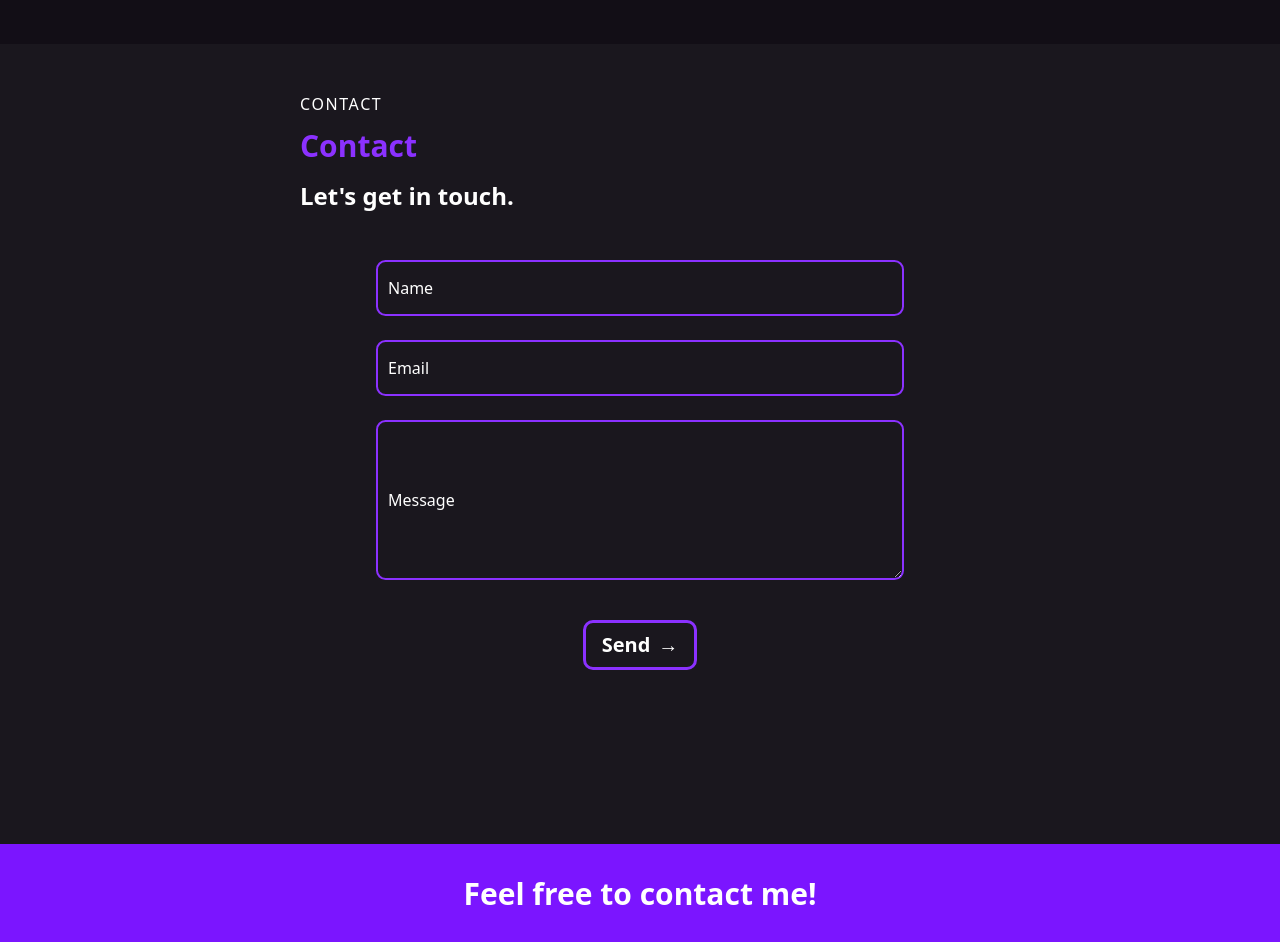
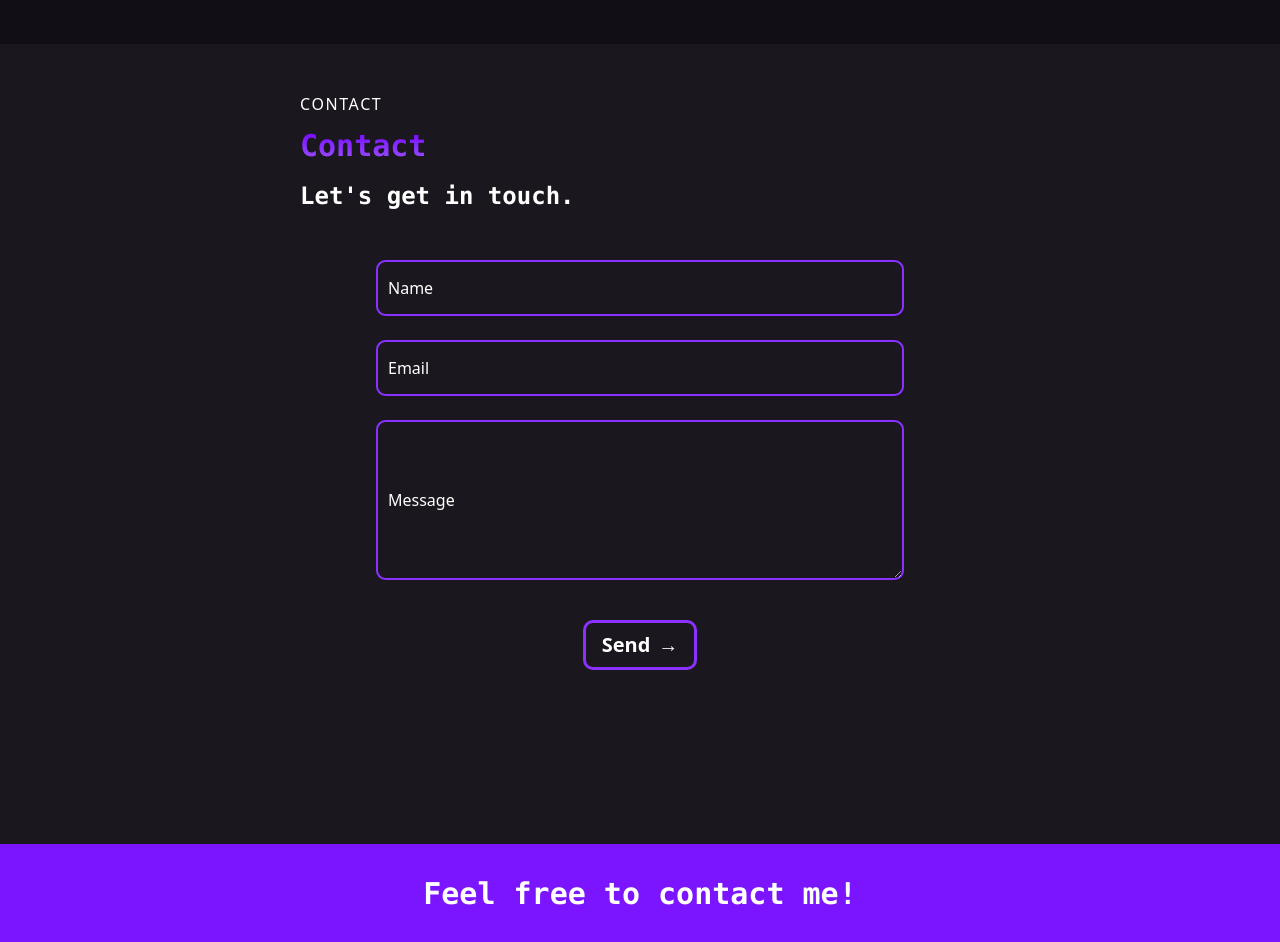
Before and after one commit to linusehle/linusehle-portfolio, a Vue app: page / in a window 1280 px wide. Shown: the part 4600-5542 px from the top of the page. Built offline with nearby package versions, Linux system fonts and the light colour scheme.

Commit message:
feat: added linar-gradient text color

```diff
--- a/src/components/Footer.vue
+++ b/src/components/Footer.vue
@@ -2,7 +2,7 @@
     <body class="bg-[#120e16]">
         <div class="bg-[#7b15ff] flex flex-col">
             <div class="flex justify-center my-8">
-                <span class="text-white font-bold text-3xl">Feel free to contact me!</span>
+                <span class="text-white font-bold font-mono text-3xl">Feel free to contact me!</span>
             </div>
             <div class="flex justify-center space-x-6 text-white">
                 <div>
@@ -100,6 +100,7 @@ button {
   z-index: 1;
   overflow: hidden;
   outline: 2px solid #fff;
+  font-family: monospace;
 }
 button:hover {
 color: white;
--- a/src/components/Home.vue
+++ b/src/components/Home.vue
@@ -238,10 +238,10 @@
                 <span class="font-medium text-base uppercase tracking-widest text-white">contact</span>
             </div>
             <div>
-                <span class="font-bold text-3xl text-[#8b31ff]">Contact</span>
+                <span class="font-bold font-mono text-3xl" style="background: -webkit-linear-gradient(90deg, #9f55ff, #7000ff); -webkit-background-clip: text; -webkit-text-fill-color: transparent;">Contact</span>
             </div>
             <div>
-                <span class="font-semibold text-2xl text-white">Let's get in touch.</span>
+                <span class="font-semibold font-mono text-2xl text-white">Let's get in touch.</span>
             </div>
         </div>
         <div class="flex flex-col pb-10">
```
